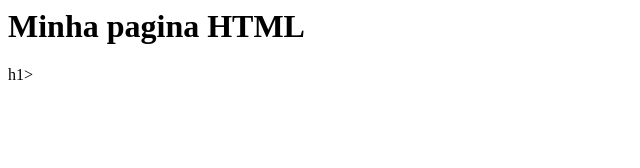
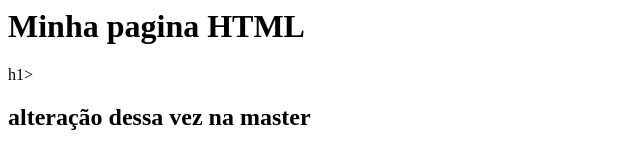
Before and after one commit to voldam/gama-no-github, a plain HTML site: page index.html in a window 1280 px wide. Shown: the whole page, without its empty margins (0-640 px from the left). Drawn offline with Linux system fonts and the light colour scheme.

Commit message:
commit index na master

```diff
--- a/index.html
+++ b/index.html
@@ -1,5 +1,6 @@
 <html>
 <body>
 <h1> Minha pagina HTML </h1>h1>
+<h2> alteração dessa vez na master </h2>
 </body>
 </html>
```
